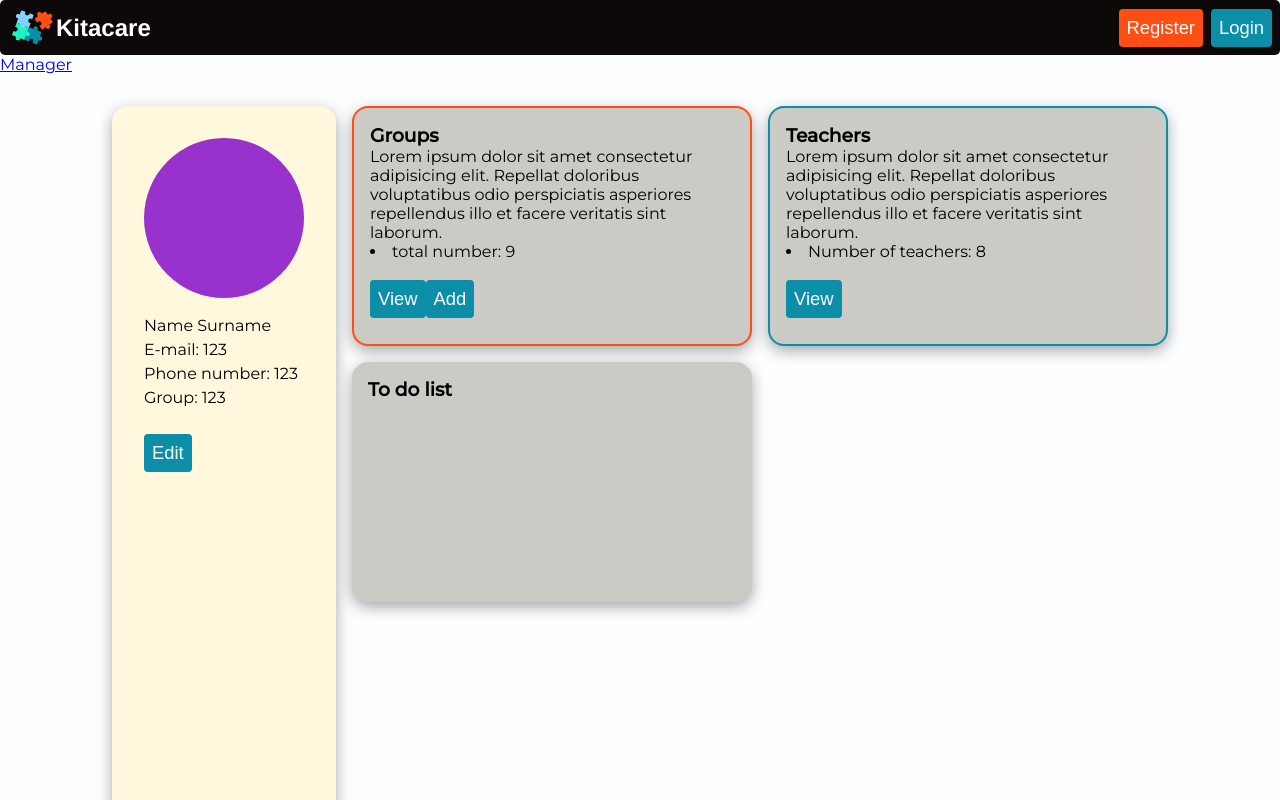
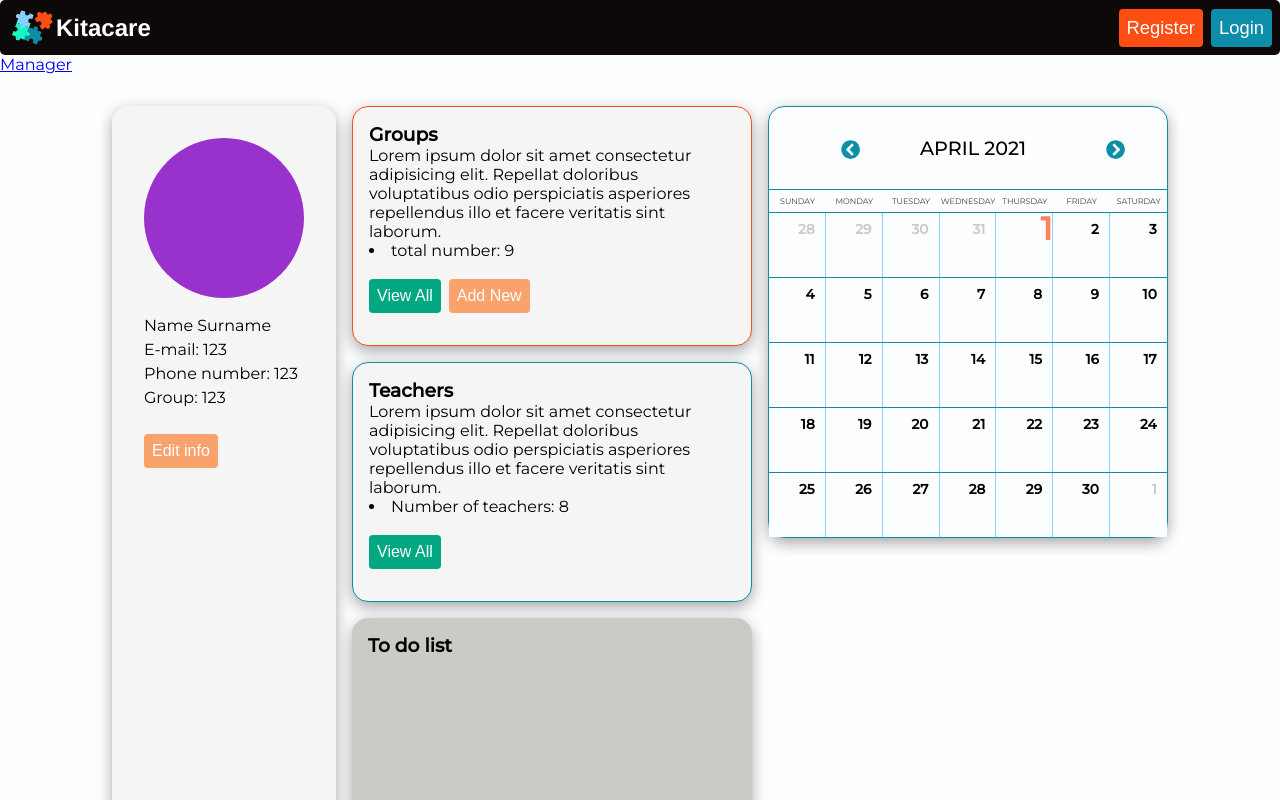
Before and after one commit to ben-gee723/kitacare, a React (Create React App) app in the folder frontend/: page /#/mpage in a window 1280 px wide. Shown: the top 800 px of the page. Built offline with nearby package versions, Linux system fonts and the light colour scheme.

Commit message:
Tpage update

```diff
--- a/frontend/src/App.js
+++ b/frontend/src/App.js
@@ -20,6 +20,7 @@ import Teachers from "./components/Mpage/Teachers"
 import Calendar from "./components/Calendar/Calendar";
 import Manager from "./components/ManagerPages/Manager";
 import Container from "./Container";
+import Attendance from "./components/Tpage/Attendance"
 
 function App() {
 
@@ -44,6 +45,7 @@ function App() {
         <Route path='/teachers' component={Teachers} />
 
         <Route path='/tpage' component={Tpage} />
+        <Route path='/attendance' component={Attendance} />
         <Route path='/logout' component={Logout} />
         <Route path="/calendar" component={Calendar} />
         <Route component={NotFound} />
--- a/frontend/src/components/Calendar/calendar.module.scss
+++ b/frontend/src/components/Calendar/calendar.module.scss
@@ -38,7 +38,9 @@
   position: relative;
   width: 100%;
   background: $light;
+  box-shadow: rgba(0, 0, 0, 0.35) 0px 5px 15px;
   border: 0.05rem solid $primary-blue;
+  border-radius: 1rem;
   height: auto;
   margin: 0 auto;
 }
--- a/frontend/src/components/Mpage/Mpage.js
+++ b/frontend/src/components/Mpage/Mpage.js
@@ -1,7 +1,7 @@
 import React from 'react'
 import  styles from './Mpage.module.scss'
 import { Link } from "react-router-dom";
-
+import Calendar from '../Calendar/Calendar';
 
 export default function Tpage() {
     return (
@@ -17,7 +17,7 @@ export default function Tpage() {
                 <p>Phone number: 123</p>
                 <p>Group: 123</p>
                 <br/>
-                <button type='submit' value='Next' className='next'>Edit</button>
+                <button className='edit'>Edit info</button>
             </div>
 
             <div className={styles.features}>
@@ -26,8 +26,8 @@ export default function Tpage() {
                     <p>Lorem ipsum dolor sit amet consectetur adipisicing elit. Repellat doloribus voluptatibus odio perspiciatis asperiores repellendus illo et facere veritatis sint laborum.</p>
                     <li>total number: 9</li>
                     <br/>
-                    <button type='submit' value='Next' className='next'>View</button>
-                    <button type='submit' value='Next' className='next'>Add</button>
+                    <button className='view'>View All</button>
+                    <button className='add'>Add New</button>
                 </div>
                 <div className={styles.mTeachers}>
                     <h3>Teachers</h3>
@@ -35,11 +35,14 @@ export default function Tpage() {
                     <li>Number of teachers: 8</li>
                     <br/>
                     <Link to='/teachers'>
-                        <button type='submit' value='Next' className='next'>View</button>
+                        <button className='view'>View All</button>
                     </Link>
                 </div>
                 <div className={styles.mTodo}>
                     <h3>To do list</h3>
+                </div>
+                <div className={styles.calendar}>
+                    <Calendar/>
                 </div>
             </div>
 
--- a/frontend/src/components/Mpage/Mpage.module.scss
+++ b/frontend/src/components/Mpage/Mpage.module.scss
@@ -10,11 +10,12 @@
 }
 
 .mInfo {
-    background-color: cornsilk;
+    background-color: #f5f5f5;
     box-shadow: rgba(0, 0, 0, 0.35) 0px 5px 15px;
     border-radius: 1rem;
     padding: 2rem;
     line-height: 1.5rem;
+
 }
 
 .mImg {
@@ -35,18 +36,18 @@
 }
 
 .mGroup {
-    background-color: $light-gray;
+    background-color: #f5f5f5;
     padding: 1rem;
     border-radius: 1rem;
-    border: solid 2px $primary-orange;
+    border: solid 1px $primary-orange;
     box-shadow: rgba(0, 0, 0, 0.35) 0px 5px 15px;
 }
 
 .mTeachers {
-    background-color: $light-gray;
+    background-color: #f5f5f5;
     padding: 1rem;
     border-radius: 1rem;
-    border: solid 2px $primary-blue;
+    border: solid 1px $primary-blue;
     box-shadow: rgba(0, 0, 0, 0.35) 0px 5px 15px;
 }
 
@@ -55,4 +56,11 @@
     padding: 1rem;
     background-color: $light-gray;
     box-shadow: rgba(0, 0, 0, 0.35) 0px 5px 15px;
+    grid-column-start: 1;
+    grid-row-start: 3;
 }
+
+.calendar {
+    grid-column-start: 2;
+    grid-row-start: 1;
+}
--- a/frontend/src/components/Tpage/Tpage.js
+++ b/frontend/src/components/Tpage/Tpage.js
@@ -1,6 +1,7 @@
 import React from 'react'
 import Calendar from '../Calendar/Calendar'
 import  styles from './Tpage.module.scss'
+import {Link} from "react-router-dom"
 
 export default function Tpage() {
     return (
@@ -16,7 +17,7 @@ export default function Tpage() {
                 <p>Phone number: 123</p>
                 <p>Group: 123</p>
                 <br/>
-                <button type='submit' value='Next' className='next'>Edit</button>
+                <button className='edit'>Edit Info</button>
             </div>
 
             <div className={styles.features}>
@@ -26,12 +27,14 @@ export default function Tpage() {
                     <li>Group age: 3-5</li>
                     <li>Room: 123</li>
                     <br/>
-                    <button type='submit' value='Next' className='next'>View</button>
+                    <button className='view'>View Group</button>
                 </div>
                 <div className={styles.tAtt}>
                     <h3>Attendance</h3>
                     <br/>
-                    <button type='submit' value='Next' className='next'>Check</button>
+                    <Link to='/attendace'>
+                        <button className='view'>Check</button>
+                    </Link>
                 </div>
                 <div className={styles.tTodo}>
                     <h3>To do list</h3>
--- a/frontend/src/components/Tpage/Tpage.module.scss
+++ b/frontend/src/components/Tpage/Tpage.module.scss
@@ -1,8 +1,6 @@
 @import "../../globalCSS/variables";
 
 .tpContainer {
-
-    background-color: cadetblue;
     margin: 0 5rem;
     padding: 2rem;
     display: flex;
@@ -10,8 +8,9 @@
 }
 
 .tInfo {
-    background-color: cornsilk;
-
+    background-color: #f5f5f5;
+    box-shadow: rgba(0, 0, 0, 0.35) 0px 5px 15px;
+    border-radius: 1rem;
     padding: 2rem;
     line-height: 1.5rem;
 }
@@ -29,19 +28,34 @@
     grid-template-columns: 25rem 25rem;
     grid-template-rows: 15rem 15rem;
     margin-left: 1rem;
+    column-gap: 1rem;
+    row-gap: 1rem;
 }
 
 .tGroup {
-    background-color: chocolate;
+    background-color: #f5f5f5;
     padding: 1rem;
+    box-shadow: rgba(0, 0, 0, 0.35) 0px 5px 15px;
+    border-radius: 1rem;
 }
 
 .tAtt {
     background-color: cornflowerblue;
     padding: 1rem;
+    box-shadow: rgba(0, 0, 0, 0.35) 0px 5px 15px;
+    border-radius: 1rem;
 }
 
 .tTodo {
+    box-shadow: rgba(0, 0, 0, 0.35) 0px 5px 15px;
+    border-radius: 1rem;
     padding: 1rem;
     background-color: darkkhaki;
+    grid-column-start: 1;
+    grid-row-start: 3;
 }
+
+.calendar {
+    grid-column-start: 2;
+    grid-row-start: 1;
+}
--- a/frontend/src/globalCSS/button.module.scss
+++ b/frontend/src/globalCSS/button.module.scss
@@ -103,9 +103,9 @@
   color: $light;
   text-align: center;
   text-decoration: none;
-  font-size: 0.75rem;
+  font-size: 1rem;
   padding: 0.5rem;
-  margin-right: 0.5rem;
+  margin-left: 0.5rem;
 
   &:hover {
     background: $light;
@@ -123,8 +123,9 @@
   color: $light;
   text-align: center;
   text-decoration: none;
-  font-size: 0.75rem;
+  font-size: 1rem;
   padding: 0.5rem;
+
 
   &:hover {
     background: $light;
@@ -134,3 +135,22 @@
     color: $primary-green;
   }
 }
+
+.edit {
+  background-color: $secondary-orange;
+  border: none;
+  border-radius: 0.25rem;
+  color: $light;
+  text-align: center;
+  text-decoration: none;
+  font-size: 1rem;
+  padding: 0.5rem;
+
+  &:hover {
+    background: $light;
+    transition: 0.2 ease-out;
+    border: 1px solid $secondary-orange;
+    cursor: pointer;
+    color: $secondary-orange;
+  }
+}
```
Also changed, not shown: frontend/src/components/Tpage/Attendance.js (added).
